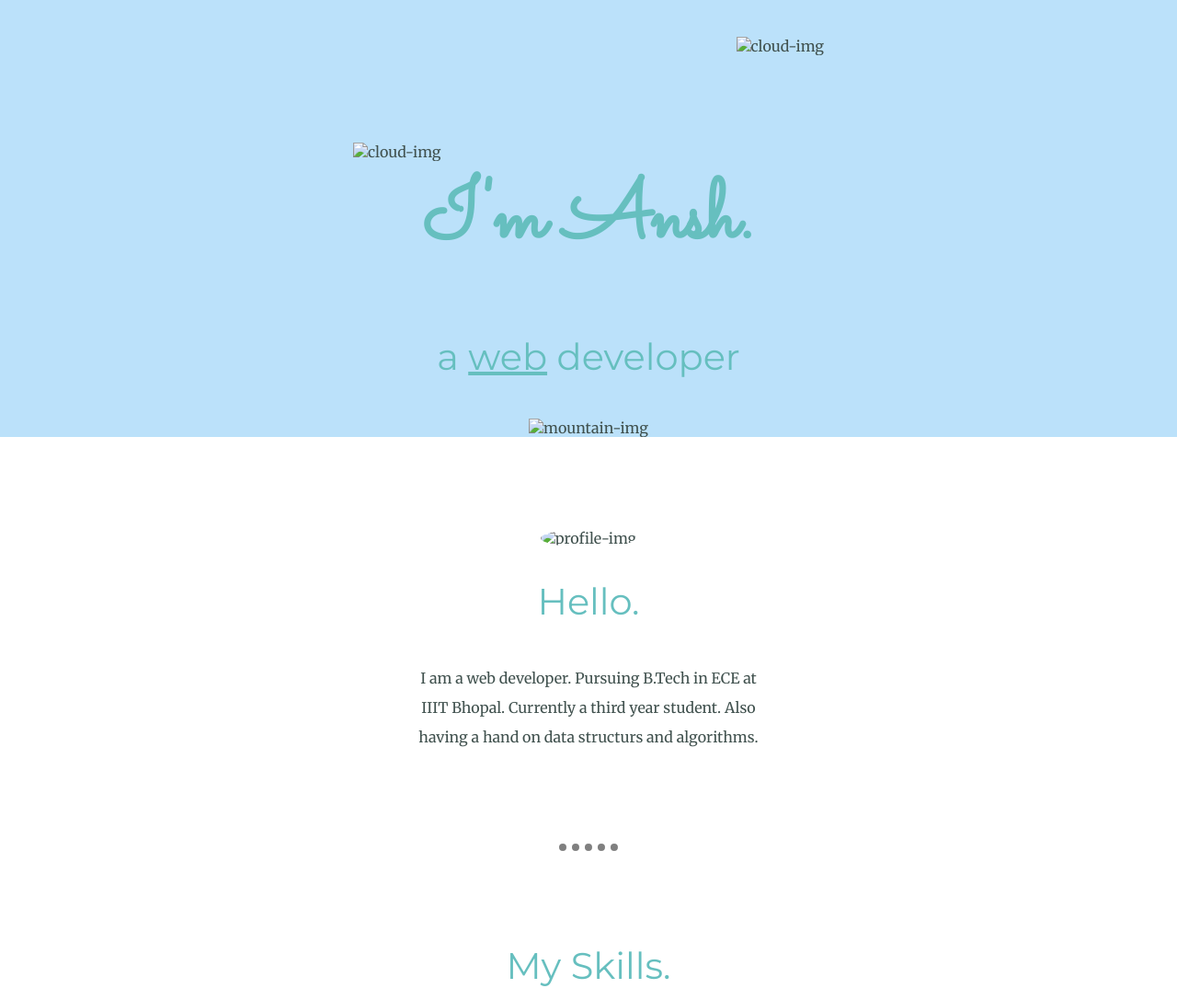
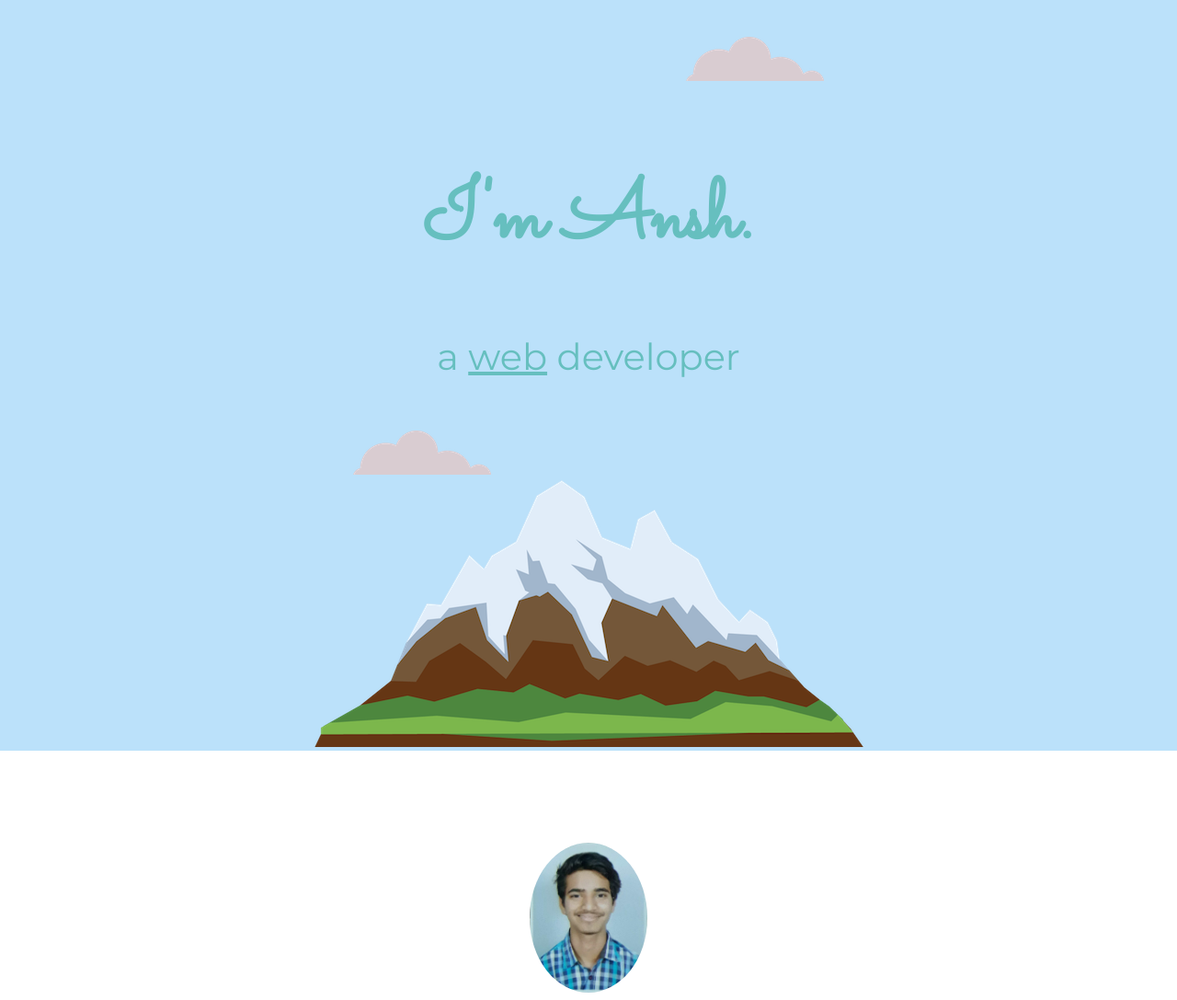
Before and after one commit to AnshB04/Personal-website, a plain HTML site: page index.html in a window 1280 px wide. Shown: the top 1087 px of the page at 92% size. Drawn offline with Linux system fonts and the light colour scheme; files that its build step writes are made by us from their sources.

Commit message:
Updated directories of images and style.css file

```diff
--- a/index.html
+++ b/index.html
@@ -6,7 +6,7 @@
     <meta http-equiv="X-UA-Compatible" content="IE=edge">
     <meta name="viewport" content="width=device-width, initial-scale=1.0">
     <title>Ansh Bhadouria</title>
-    <link rel="stylesheet" href="css/styles.css">
+    <link rel="stylesheet" href="styles.css">
     <link rel="icon" href="favicon2.ico">
     <link rel="preconnect" href="https://fonts.googleapis.com">
     <link rel="preconnect" href="https://fonts.gstatic.com" crossorigin>
@@ -18,16 +18,16 @@
 
 <body>
     <div class="top-container">
-        <img class="cloud-1" src="images/cloud.png" alt="cloud-img">
+        <img class="cloud-1" src="cloud.png" alt="cloud-img">
         <h1>I'm Ansh.</h1>
         <h2>a <span class="web">web</span> developer</h2>
-        <img class="cloud-2" src="images/cloud.png" alt="cloud-img">
-        <img class="mountain" src="images/mountain.png" alt="mountain-img">
+        <img class="cloud-2" src="cloud.png" alt="cloud-img">
+        <img class="mountain" src="mountain.png" alt="mountain-img">
     </div>
 
     <div class="middle-container">
         <div class="profile">
-            <img class="profile-img" src="images/profile.jpg" alt="profile-img">
+            <img class="profile-img" src="profile.jpg" alt="profile-img">
             <h2>Hello.</h2>
             <p class="intro">I am a web developer. Pursuing B.Tech in ECE at IIIT Bhopal. Currently a third year student. Also having a hand on data structurs and algorithms.</p>
         </div>
@@ -40,7 +40,7 @@
                 <p>Learning frontend web development using HTML5, CSS3 and libraries like bootstrap. But soon I'll be desiging responsive webpages. My goal is to become a full stack web developer.</p>
             </div>
             <div class="skill-row">
-                <img class="cooking" src="images/fried-egg.png" alt="fried-egg-img">
+                <img class="cooking" src="fried-egg.png" alt="fried-egg-img">
                 <h3>Cooking</h3>
                 <p>I like to cook new dishes. My habit of cooking started as an emergency work but now it is enjoyable. I can prepare any curry till its limited to veg and egg. Breads are still suffering with me.</p>
             </div>
```
